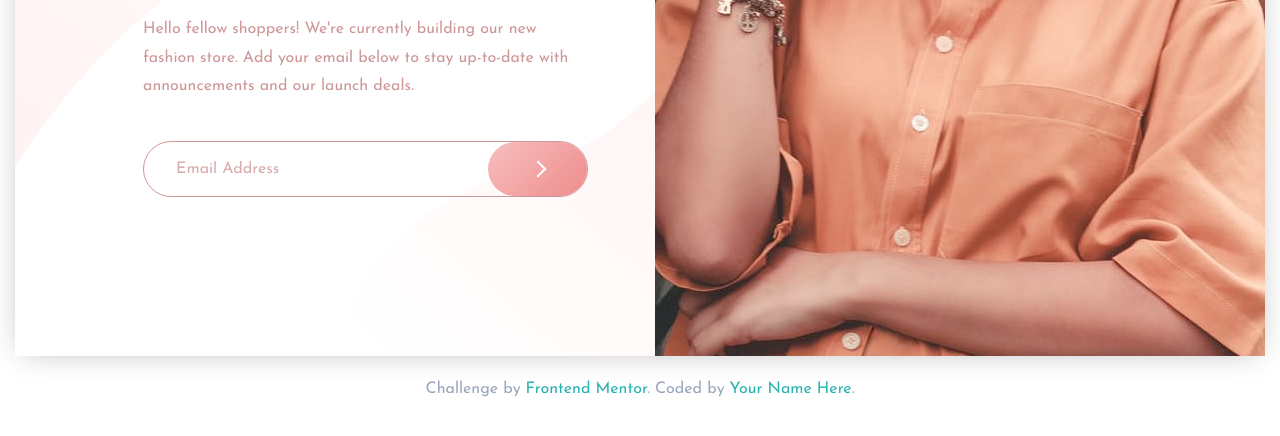
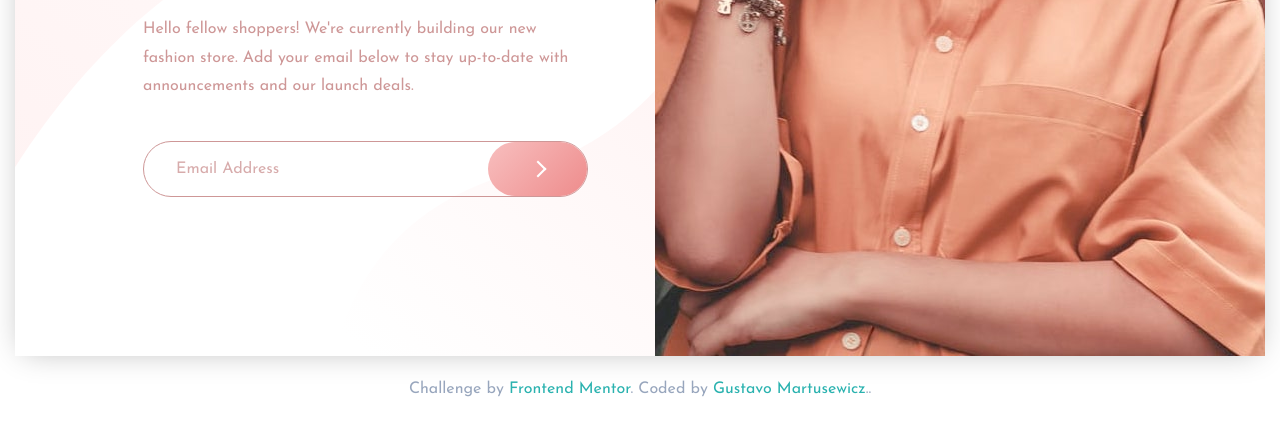
Before and after one commit to gustavom/frontend-mentor-challenge-04, a website: page src/index.html in a window 1280 px wide. Shown: the part 494-930 px from the top of the page. Drawn offline with nearby package versions, Linux system fonts and the light colour scheme; files that its build step writes are made by us from their sources.

Commit message:
add my name

```diff
--- a/src/index.html
+++ b/src/index.html
@@ -59,7 +59,7 @@
           Challenge by
           <a href="https://www.frontendmentor.io?ref=challenge" target="_blank"
             >Frontend Mentor</a
-          >. Coded by <a href="#">Your Name Here</a>.
+          >. Coded by <a href="https://gmartu.work">Gustavo Martusewicz</a>..
         </p>
       </footer>
     </main>
```
